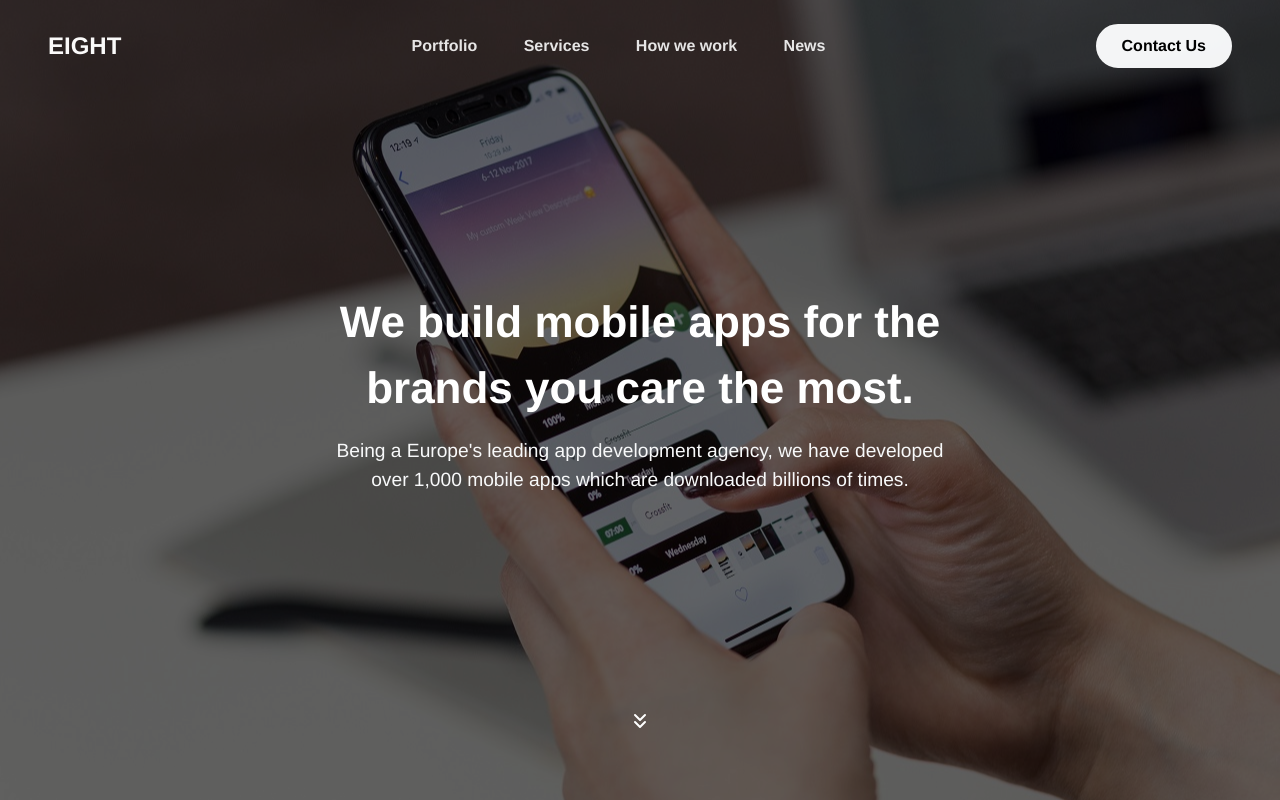
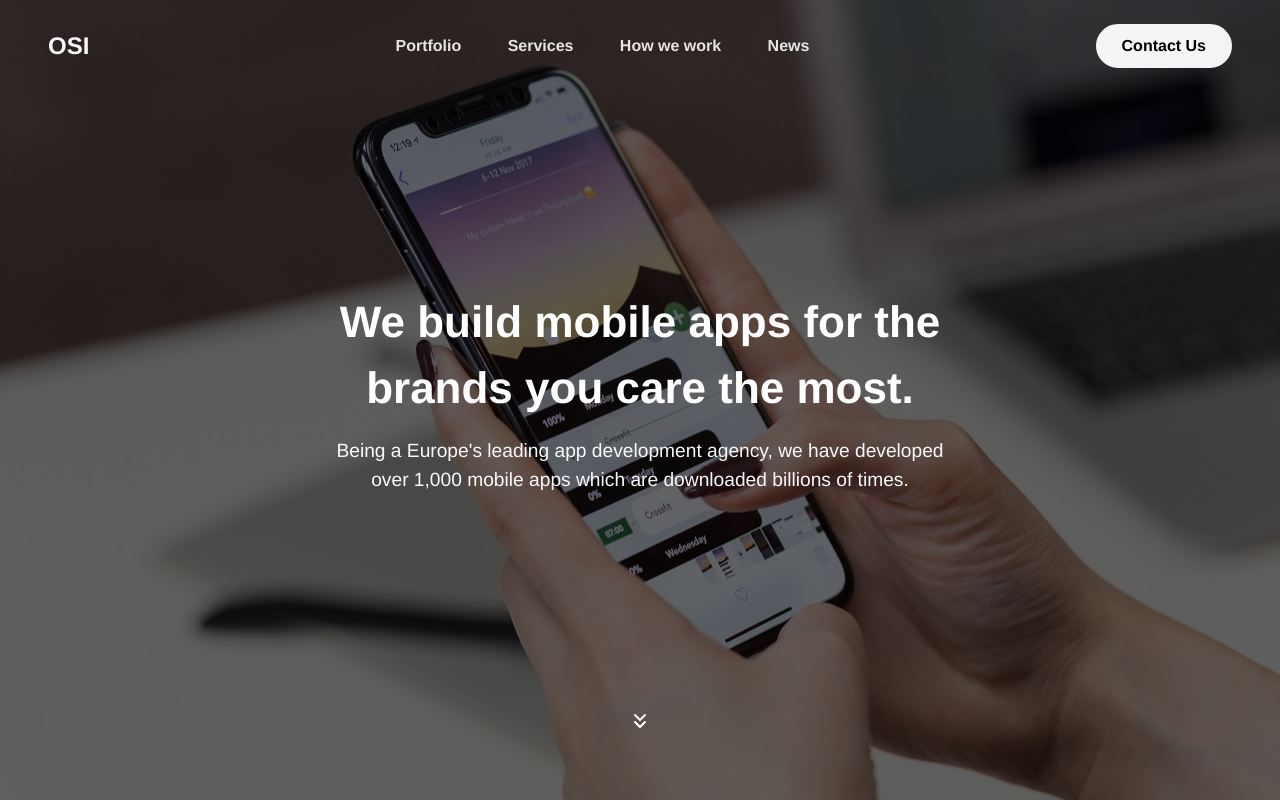
Before and after one commit to avazquezcendron/osi-web-site, an Angular app: page /#/landing in a window 1280 px wide. Shown: the top 800 px of the page. Built offline with nearby package versions, Linux system fonts and the light colour scheme.

Commit message:
Routes and Navbar updates

```diff
--- a/src/app/app-routing.module.ts
+++ b/src/app/app-routing.module.ts
@@ -1,11 +1,14 @@
-import { NgModule } from '@angular/core';
+import { NgModule, Component } from '@angular/core';
 import { Routes, RouterModule } from '@angular/router';
+import { LandingComponent } from './components/index.pages';
 
-
-const routes: Routes = [];
+const routes: Routes = [
+  { path: 'landing', component: LandingComponent },
+  { path: '', pathMatch: 'full', redirectTo: 'landing' },
+];
 
 @NgModule({
-  imports: [RouterModule.forRoot(routes)],
-  exports: [RouterModule]
+  imports: [RouterModule.forRoot(routes, { useHash: true })],
+  exports: [RouterModule],
 })
-export class AppRoutingModule { }
+export class AppRoutingModule {}
--- a/src/app/app.component.html
+++ b/src/app/app.component.html
@@ -1,4 +1,3 @@
 <app-nav-bar></app-nav-bar>
-<!-- <router-outlet></router-outlet> -->
-<app-landing></app-landing>
+<router-outlet></router-outlet>
 <app-footer></app-footer>
--- /dev/null
+++ b/src/app/components/index.pages.ts
@@ -0,0 +1 @@
+export { LandingComponent } from './home/landing/landing.component';
--- a/src/app/components/shared/nav-bar/nav-bar.component.html
+++ b/src/app/components/shared/nav-bar/nav-bar.component.html
@@ -1,6 +1,6 @@
 <nav class="navbar navbar-expand-md navbar-dark navbar-transparent fixed-top sticky-navigation px-md-5">
-  <a class="navbar-brand" href="index.html">
-      EIGHT
+  <a class="navbar-brand" routerLink="/">
+      Osi
   </a>
   <button class="navbar-toggler navbar-toggler-right border-0" type="button" data-toggle="collapse"
           data-target="#navbarCollapse" aria-controls="navbarCollapse" aria-expanded="false" aria-label="Toggle navigation">
```
